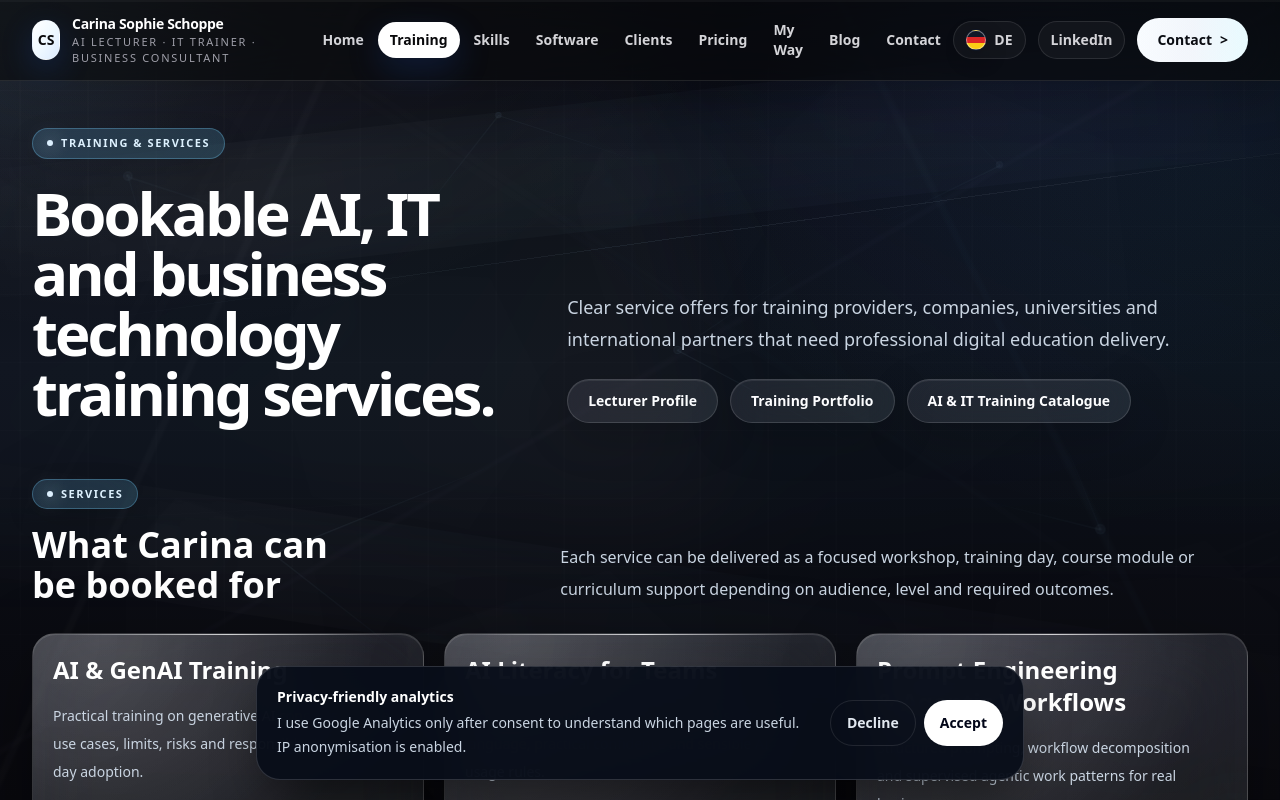
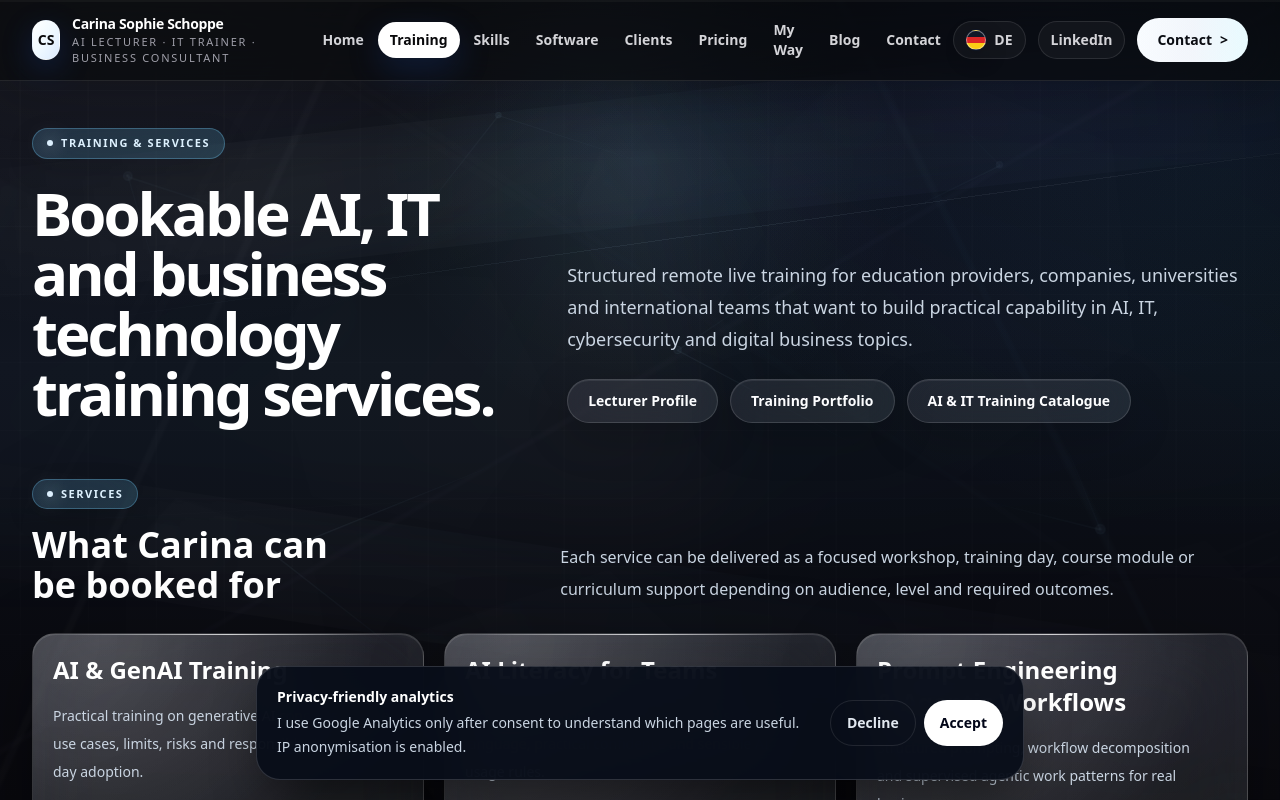
Before and after one commit to Luminovia-Training-Consulting/Website, a React (Vite) app: page /training in a window 1280 px wide. Shown: the top 800 px of the page. Built offline with nearby package versions, Linux system fonts and the light colour scheme.

Commit message:
Improve training page intro copy

```diff
--- a/src/pages/TrainingPage.jsx
+++ b/src/pages/TrainingPage.jsx
@@ -46,7 +46,7 @@ export default function TrainingPage() {
     ? {
       badge: "Training & Services",
       title: "Buchbare AI-, IT- und Business-Technology-Trainings.",
-      intro: "Klare Service-Angebote für Bildungsanbieter, Unternehmen, Hochschulen und internationale Partner, die professionelle digitale Bildung brauchen.",
+      intro: "Strukturierte Remote-Live-Trainings für Bildungsanbieter, Unternehmen, Hochschulen und internationale Teams, die AI, IT, Cybersecurity und digitale Business-Kompetenz praxisnah vermitteln wollen.",
       topics: "Themen",
       areas: "Zentrale Lehrbereiche",
       custom: "Individuelles Thema anfragen",
@@ -62,7 +62,7 @@ export default function TrainingPage() {
     : {
       badge: "Training & Services",
       title: "Bookable AI, IT and business technology training services.",
-      intro: "Clear service offers for training providers, companies, universities and international partners that need professional digital education delivery.",
+      intro: "Structured remote live training for education providers, companies, universities and international teams that want to build practical capability in AI, IT, cybersecurity and digital business topics.",
       topics: "Topics",
       areas: "Core teaching areas",
       custom: "Ask for custom topic",
```
